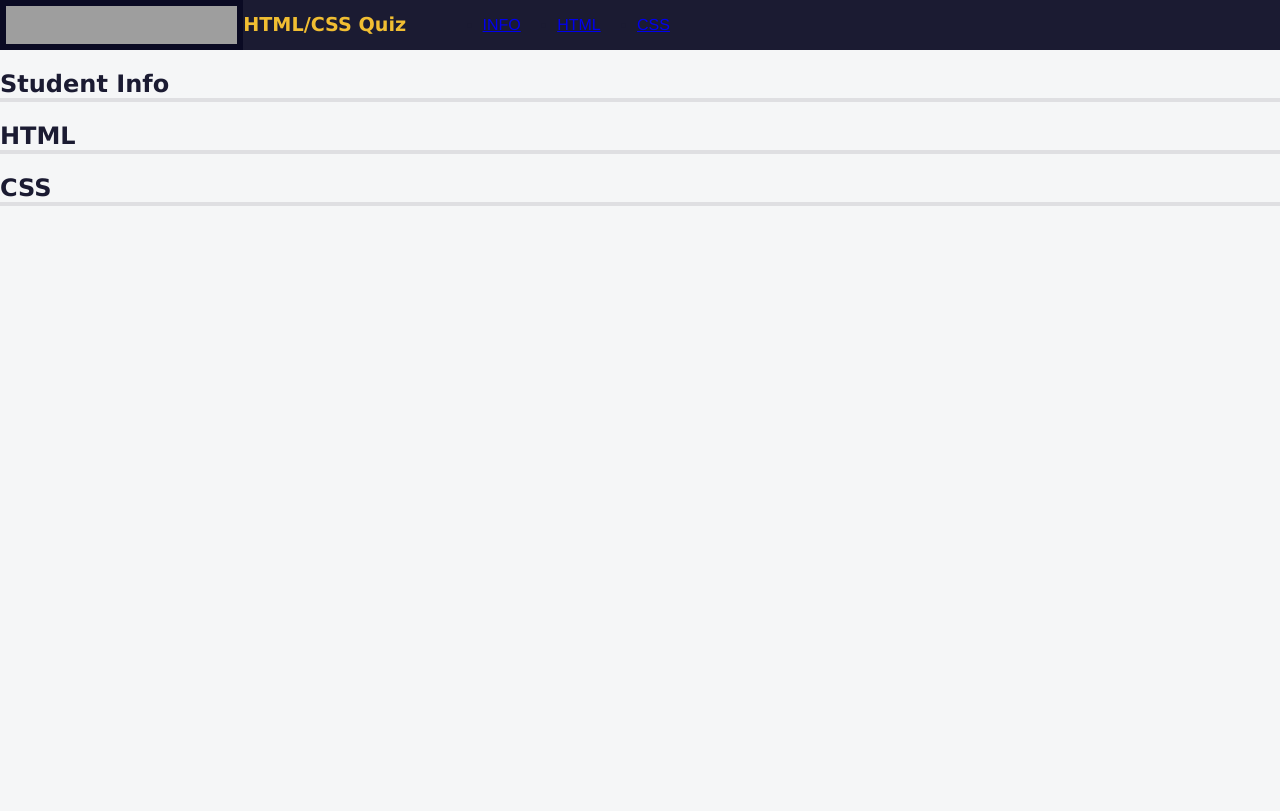
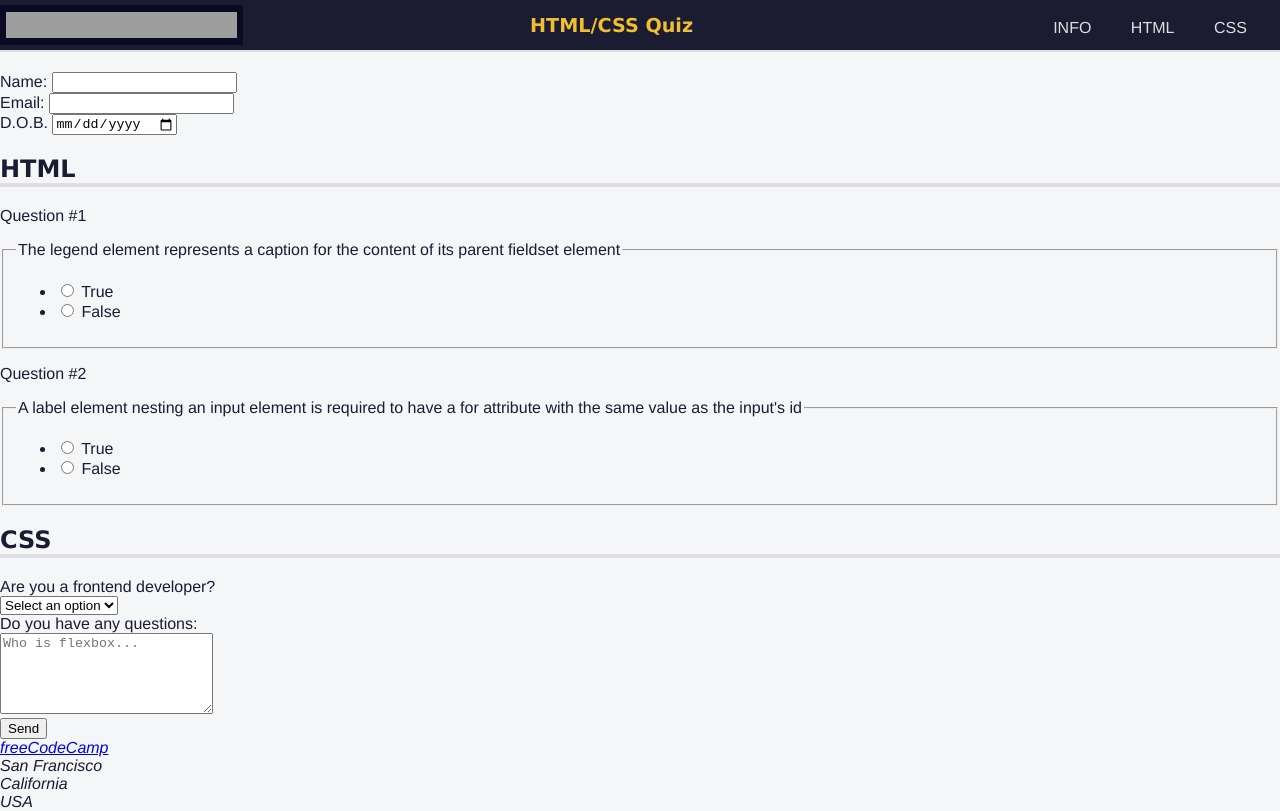
Before and after one commit to ielson/FCCWebDesign, a plain HTML site: page 9 - Accessibility/index.html in a window 1280 px wide. Drawn offline with Linux system fonts and the light colour scheme; grey boxes are pictures that could not be loaded.

Commit message:
Added question fields and starting to style everything

```diff
--- a/9 - Accessibility/index.html
+++ b/9 - Accessibility/index.html
@@ -23,15 +23,99 @@
       <form method="post" action="https://freecodecamp.org/practice-project/accessibility-quiz">
         <section role="region" aria-labelledby="student-info">
           <h2 id="student-info">Student Info</h2>
-
+          <div class="info">
+            <label for="student-name">Name:</label>
+            <input type="text" name="student-name" id="student-name" />
+          </div>
+          <div class="info">
+            <label for="student-email">Email:</label>
+            <input type="email" name="student-email" id="student-email" />
+          </div>
+          <div class="info">
+            <label for="birth-date">D.O.B.<span class="sr-only">(Date of Birth)</span></label>
+            <input type="date" name="birth-date" id="birth-date" />
+          </div>
         </section>
         <section role="region" aria-labelledby="html-questions">
           <h2 id="html-questions">HTML</h2>
+          <div class="question-block">
+            <p>1</p>
+            <fieldset class="question" name="html-question-one">
+              <legend>
+                The legend element represents a caption for the content of its
+                parent fieldset element
+              </legend>
+              <ul class="answers-list">
+                <li>
+                  <label for="q1-a1">
+                    <input type="radio" id="q1-a1" name="q1" value="true" />
+                    True
+                  </label>
+                </li>
+                <li>
+                  <label for="q1-a2">
+                    <input type="radio" id="q1-a2" name="q1" value="false" />
+                    False
+                  </label>
+                </li>
+              </ul>
+            </fieldset>
+          </div>
+          <div class="question-block">
+            <p>2</p>
+            <fieldset class="question" name="html-question-two">
+              <legend>
+                A label element nesting an input element is required to have a
+                for attribute with the same value as the input's id
+              </legend>
+              <ul class="answers-list">
+                <li>
+                  <label for="q2-a1">
+                    <input type="radio" id="q2-a1" name="q2" value="true" />
+                    True
+                  </label>
+                </li>
+                <li>
+                  <label for="q2-a2">
+                    <input type="radio" id="q2-a2" name="q2" value="false" />
+                    False
+                  </label>
+                </li>
+              </ul>
+            </fieldset>
+          </div>
         </section>
         <section role="region" aria-labelledby="css-questions">
           <h2 id="css-questions">CSS</h2>
+          <div class="formrow">
+            <div class="question-block">
+              <label for="customer">Are you a frontend developer?</label>
+            </div>
+            <div class="answer">
+              <select name="customer" id="customer" required>
+                <option value="">Select an option</option>
+                <option value="yes">Yes</option>
+                <option value="no">No</option>
+              </select>
+            </div>
+            <div class="question-block">
+              <label for="css-questions">Do you have any questions:</label>
+            </div>
+            <div class="answer">
+              <textarea id="css-questions" name="css-questions" rows="5" cols="24" placeholder="Who is flexbox..."></textarea>
+            </div>
+          </div>
         </section>
+        <button type="submit">Send</button>
       </form>
     </main>
+    <footer>
+      <address>
+        <a href="https://freecodecamp.org">freeCodeCamp</a><br />
+        San Francisco<br />
+        California<br />
+        USA
+      </address>
+    </footer>
   </body>
 </html>
--- a/9 - Accessibility/styles.css
+++ b/9 - Accessibility/styles.css
@@ -6,10 +6,15 @@ body {
 }
 
 header {
+  justify-content:space-between;
+  align-items: center;
+  position: fixed;
+  top:0;
   width: 100%;
   height: 50px;
   background-color: #1b1b32;
   display: flex;
+
 }
 
 #logo {
@@ -35,6 +40,24 @@ body {
   justify-content: space-evenly;
 }
 
+nav > ul > li {
+  color: #dfdfe2;
+  margin: 0 0.2rem;
+  padding: 0.2rem;
+  display: block;
+}
+
+nav > ul > li:hover {
+  background-color: #dfdfe2;
+  color: #1b1b32;
+  cursor: pointer;
+}
+
+li > a {
+  color: inherit;
+  text-decoration: none;
+}
+
 h1,
 h2 {
   font-family: Verdana, Tahoma;
@@ -43,3 +66,19 @@ body {
 h2 {
   border-bottom: 4px solid #dfdfe2;
 }
+
+p::before {
+  content: "Question #";
+}
+
+.sr-only {
+  position: absolute;
+  width: 1px;
+  height: 1px;
+  padding: 0;
+  margin: -1px;
+  overflow: hidden;
+  clip: rect(0, 0, 0, 0);
+  white-space: nowrap;
+  border: 0;
+}
```
Also changed, not shown: 1 other file. Lines whose indentation alone changed are shown as unchanged.
